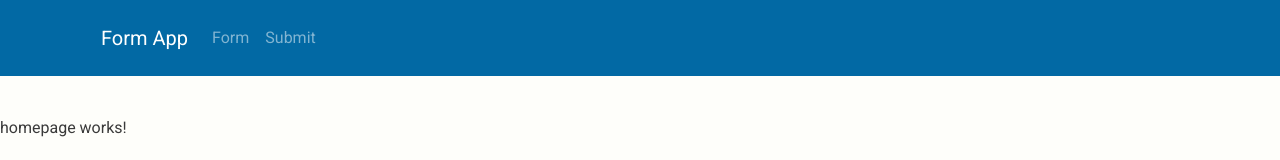
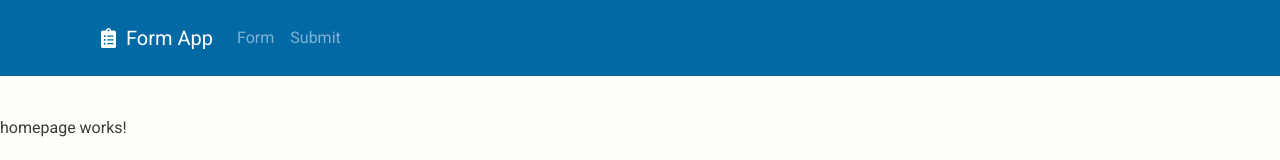
Before and after one commit to Misiek40k/angular-form-app, an Angular app: page / in a window 1280 px wide. Shown: the top 160 px of the page. Built offline with nearby package versions, Linux system fonts and the light colour scheme.

Commit message:
Add angular-fontawsome and Ico to header

```diff
--- a/package.json
+++ b/package.json
@@ -20,6 +20,9 @@
     "@angular/platform-browser": "~11.0.4",
     "@angular/platform-browser-dynamic": "~11.0.4",
     "@angular/router": "~11.0.4",
+    "@fortawesome/angular-fontawesome": "^0.8.1",
+    "@fortawesome/fontawesome-svg-core": "^1.2.32",
+    "@fortawesome/free-solid-svg-icons": "^5.15.1",
     "@ng-bootstrap/ng-bootstrap": "^8.0.0",
     "bootstrap": "^4.5.3",
     "normalize.css": "^8.0.1",
--- a/src/app/modules/core/core.module.ts
+++ b/src/app/modules/core/core.module.ts
@@ -2,8 +2,11 @@ import { NgModule } from '@angular/core';
 import { CommonModule } from '@angular/common';
 import { NgbModule } from '@ng-bootstrap/ng-bootstrap';
 import { RouterModule } from '@angular/router';
+import { FaIconLibrary, FontAwesomeModule } from '@fortawesome/angular-fontawesome';
+import { faClipboardList } from '@fortawesome/free-solid-svg-icons';
 
 import { HeaderComponent } from './header/header.component';
+
 
 @NgModule({
     declarations: [
@@ -12,10 +15,15 @@ import { HeaderComponent } from './header/header.component';
     imports: [
         CommonModule,
         RouterModule,
-        NgbModule
+        NgbModule,
+        FontAwesomeModule
     ],
     exports: [
         HeaderComponent
     ]
 })
-export class CoreModule {}
+export class CoreModule {
+    constructor(library: FaIconLibrary) {
+        library.addIcons(faClipboardList);
+    }
+}
--- a/src/app/modules/core/header/header.component.html
+++ b/src/app/modules/core/header/header.component.html
@@ -1,7 +1,10 @@
 <header class="header">
     <div class="container">
         <nav class="navbar navbar-expand-lg navbar-dark">
-            <a class="navbar-brand" [routerLink]="'/'">Form App</a>
+            <a class="navbar-brand" [routerLink]="'/'">
+                <fa-icon class="icon" [icon]="brandIcon"></fa-icon>
+                <span>Form App</span>
+            </a>
             <button class="navbar-toggler" type="button" (click)="collapse.toggle()">
                 <span class="navbar-toggler-icon"></span>
             </button>
--- a/src/app/modules/core/header/header.component.scss
+++ b/src/app/modules/core/header/header.component.scss
@@ -7,3 +7,12 @@
     align-items: center;
     margin-bottom: $base-size * 2;
 }
+
+.navbar-brand {
+    display: flex;
+    align-items: center;
+
+    .icon {
+        margin-right: $base-size * 0.5;
+    }
+}
--- a/src/app/modules/core/header/header.component.ts
+++ b/src/app/modules/core/header/header.component.ts
@@ -1,4 +1,5 @@
 import { Component, OnInit } from '@angular/core';
+import { IconProp } from '@fortawesome/fontawesome-svg-core';
 
 @Component({
     selector: 'app-header',
@@ -9,6 +10,8 @@ export class HeaderComponent implements OnInit {
 
     isNavbarCollapsed = true;
 
+    brandIcon: IconProp = 'clipboard-list'
+
     constructor() { }
 
     ngOnInit(): void { }
```
Also changed, not shown: 1 other file (tests, documents, lock files or other folders).
